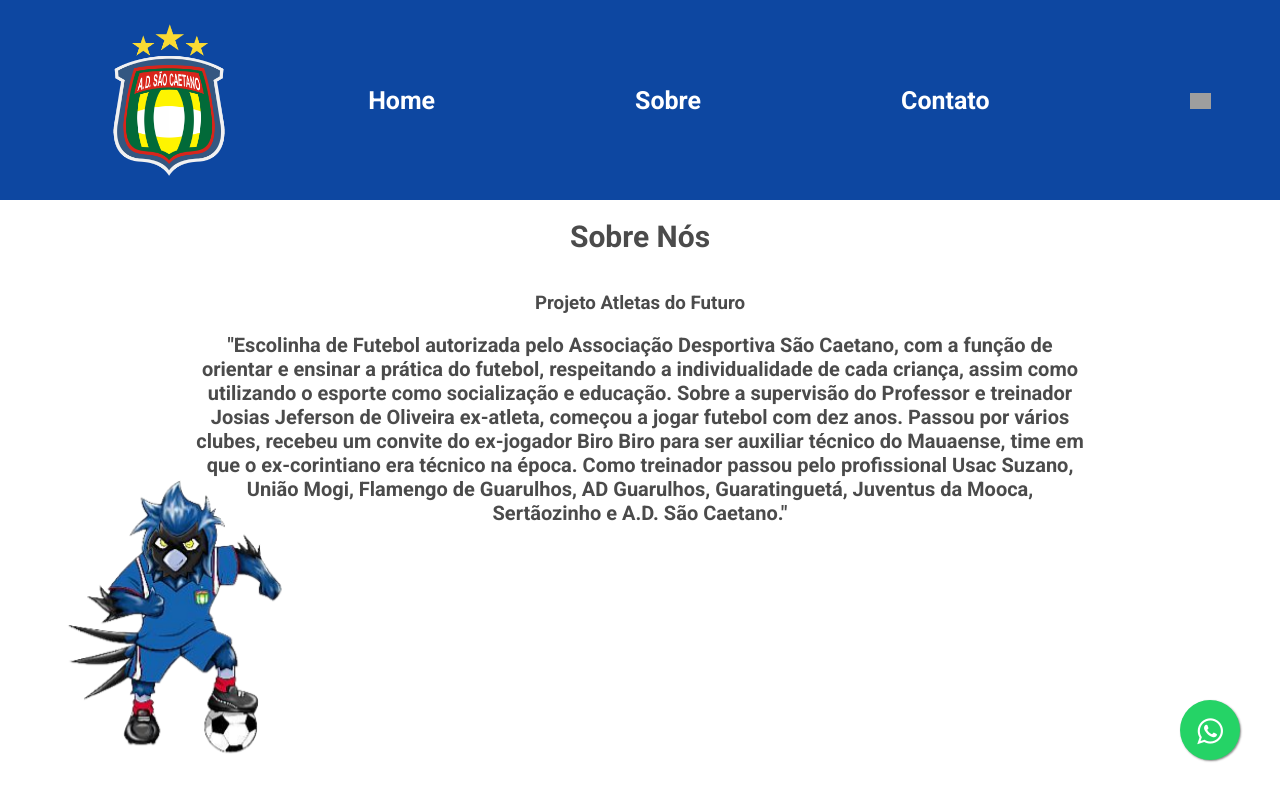
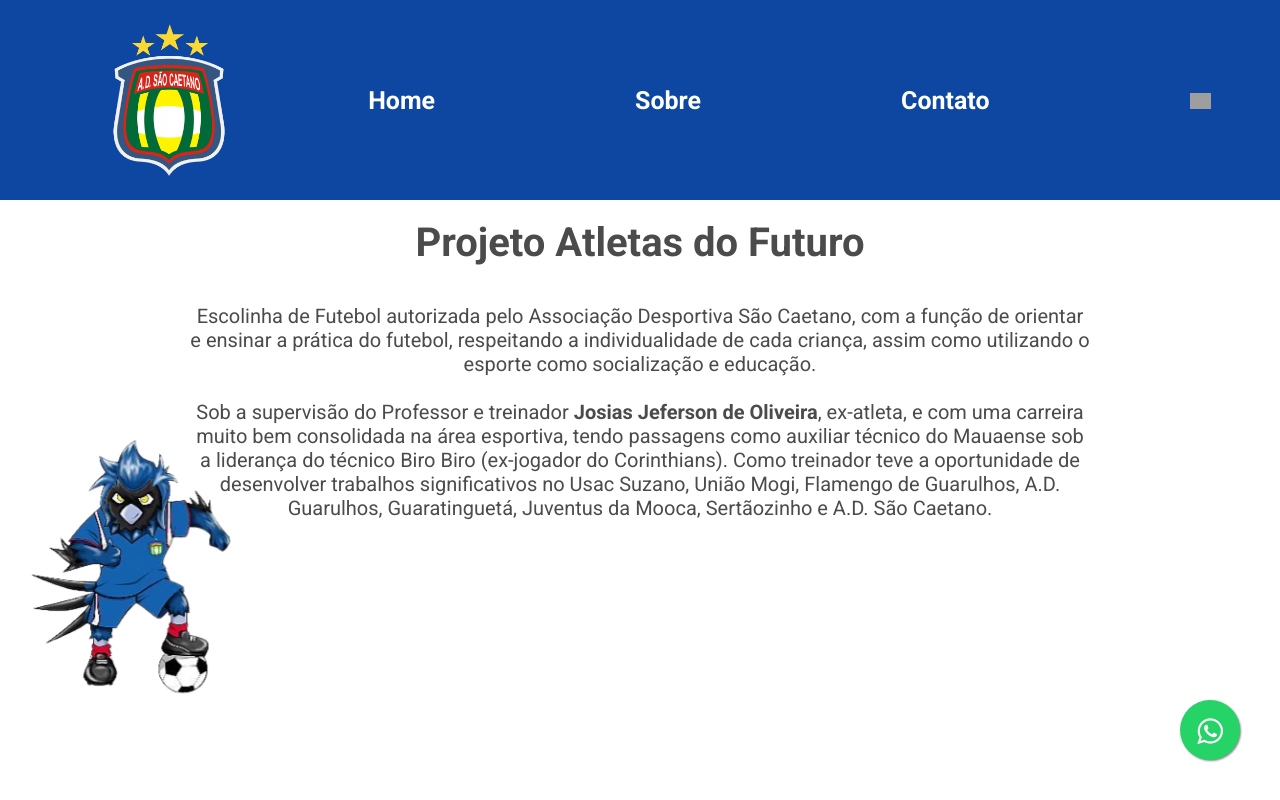
Before and after one commit to danielsjordao/escola-de-futebol-ad-sao-caetano, an Angular app: page /sobre in a window 1280 px wide. Built offline with nearby package versions, Linux system fonts and the light colour scheme; grey boxes are pictures that could not be loaded.

Commit message:
projeto final

```diff
--- a/src/app/core/pages/components/contato/contato.component.html
+++ b/src/app/core/pages/components/contato/contato.component.html
@@ -1,22 +1,22 @@
 <div class="container">
     <br>
-    <h2>Endereço</h2>
+    <h3>Endereço</h3>
         <p>Rua Pedro Voss, 1045 - Vila Carrão, São Paulo - SP, 03437-000</p>
 
     <iframe class="google-maps"
         src="https://www.google.com/maps/embed?pb=!1m18!1m12!1m3!1d3657.1606207986797!2d-46.533915385022276!3d-23.562674084682186!
         2m3!1f0!2f0!3f0!3m2!1i1024!2i768!4f13.1!3m3!1m2!1s0x94ce5d709b04ec19%3A0x3950ae9a4660c074!2sEscolinha%20Futebol%20A.D.%20S%C3%A3o%
-        20Caetano%20-%20Vila%20Formosa!5e0!3m2!1sen!2sbr!4v1678386033384!5m2!1sen!2sbr" width="800" height="300" style="border:0;" allowfullscreen="" loading="lazy" referrerpolicy="no-referrer-when-downgrade">
+        20Caetano%20-%20Vila%20Formosa!5e0!3m2!1sen!2sbr!4v1678386033384!5m2!1sen!2sbr" width="800" height="250" style="border:0;" allowfullscreen="" loading="lazy" referrerpolicy="no-referrer-when-downgrade">
     </iframe>
     <br>
     <br>
-    <h2>Siga-nos nas Redes Sociais</h2>
+    <!-- <h4>Siga-nos nas Redes Sociais</h4>
 
-    <!-- <img class="mascote2" src="./assets/logo/saocaetanomascote.png" alt="imagem mascote Escola AD SCS"> -->
+    <img class="mascote2" src="./assets/logo/saocaetanomascote.png" alt="imagem mascote Escola AD SCS"> -->
 
-    <img class="img_facebook" src="../../../../../assets/contato/facebook.png" alt="contato com a escola de futebol via Facebook">
+    <!-- <img class="img_facebook" src="../../../../../assets/contato/facebook.png" alt="contato com a escola de futebol via Facebook">
 
-    <img class="img_instagram" src="../../../../../assets/contato/instagram.png" alt="contato com a escola de futebol via Instagram">
+    <img class="img_instagram" src="../../../../../assets/contato/instagram.png" alt="contato com a escola de futebol via Instagram"> -->
 
     <link rel="stylesheet" href="https://cdnjs.cloudflare.com/ajax/libs/font-awesome/4.5.0/css/font-awesome.min.css">
     <body>
--- a/src/app/core/pages/components/contato/contato.component.scss
+++ b/src/app/core/pages/components/contato/contato.component.scss
@@ -19,12 +19,10 @@
 
 .img_facebook{
     width: 30px;
-
 }
 
 .img_instagram{
     width: 36px;
-
 }
 
 .img_facebook, .img_instagram{
@@ -33,8 +31,6 @@
     justify-content: center;
     margin: 5px 20px ;
     position: relative;
-
-
 }
 
 .mascote2{
--- a/src/app/core/pages/components/home/home.component.html
+++ b/src/app/core/pages/components/home/home.component.html
@@ -1,10 +1,10 @@
 <div class="container">
     <h1>Academia de Futebol A.D. São Caetano</h1>
     <br>
-    <h2>Projeto Atletas do Futuro</h2>
+    <h2><strong>Projeto Atletas do Futuro</strong></h2>
     <img class="mascote2" src="./assets/logo/saocaetanomascote.png" alt="imagem mascote Escola AD SCS">
     <br>
-    <p>Professor Josias</p>
+    <h3>Professor Josias</h3>
 </div>
 
 <link rel="stylesheet" href="https://cdnjs.cloudflare.com/ajax/libs/font-awesome/4.5.0/css/font-awesome.min.css">
--- a/src/app/core/pages/components/sobre/sobre.component.html
+++ b/src/app/core/pages/components/sobre/sobre.component.html
@@ -1,17 +1,20 @@
 <div class="container">
 
     <br>
-    <h2>Sobre Nós</h2>
+    <h2>Projeto Atletas do Futuro</h2>
     <br>
     <br>
-    <h3>Projeto Atletas do Futuro</h3>
-    <br>
-    <p>"Escolinha de Futebol autorizada pelo Associação Desportiva São Caetano, com a função de orientar e ensinar a prática do futebol,
+    <p class="sobre">
+        Escolinha de Futebol autorizada pelo Associação Desportiva São Caetano, com a função de orientar e ensinar a prática do futebol,
         respeitando a individualidade de cada criança, assim como utilizando o esporte como socialização e educação.
-        Sobre a supervisão do Professor e treinador <strong>Josias Jeferson de Oliveira</strong> ex-atleta, começou a jogar futebol com dez anos.
-        Passou por vários clubes, recebeu um convite do ex-jogador Biro Biro para ser auxiliar técnico do Mauaense, time em que o ex-corintiano
-        era técnico na época. Como treinador passou pelo profissional Usac Suzano, União Mogi, Flamengo de Guarulhos, AD Guarulhos, Guaratinguetá,
-        Juventus da Mooca, Sertãozinho e A.D. São Caetano."</p>
+        <br>
+        <br>
+        Sob a supervisão do Professor e treinador <strong>Josias Jeferson de Oliveira</strong>, ex-atleta, e com uma carreira muito bem consolidada
+        na área esportiva, tendo passagens como auxiliar técnico do Mauaense sob a liderança do técnico Biro Biro (ex-jogador do Corinthians).
+        Como treinador teve a oportunidade de desenvolver trabalhos significativos no Usac Suzano, União Mogi, Flamengo de Guarulhos, A.D. Guarulhos,
+        Guaratinguetá, Juventus da Mooca, Sertãozinho e A.D. São Caetano.</p>
+
+
 <img class="mascote2" src="./assets/logo/saocaetanomascote.png" alt="imagem mascote Escola AD SCS">
 </div>
 
--- a/src/app/core/pages/components/sobre/sobre.component.scss
+++ b/src/app/core/pages/components/sobre/sobre.component.scss
@@ -18,9 +18,9 @@
 }
 
 .mascote2{
-    width: 300px;
+    width: 280px;
     position: fixed;
-    bottom: 40px;
-    left: 40px;
+    bottom: 100px;
+    left: 5px;
     z-index: 1000;
 }
--- a/src/styles.scss
+++ b/src/styles.scss
@@ -35,7 +35,7 @@
 
 .logo{
     width: 200px;
-    justify-content: center;
+    justify-content:center;
     align-items: center;
 }
 
@@ -50,17 +50,17 @@
 
     h1{
         font-weight: 700;
-        font-size: 80px;
+        font-size: 78px;
         margin: 50px 0 10px;
      }
 
-     h2{
+     h2, h3{
         font-weight: 700;
-        font-size: 30px;
+        font-size: 40px;
      }
 
      p{
-         font-weight: 700;
+         font-weight: 400;
          font-size: 20px;
 
      }
```
